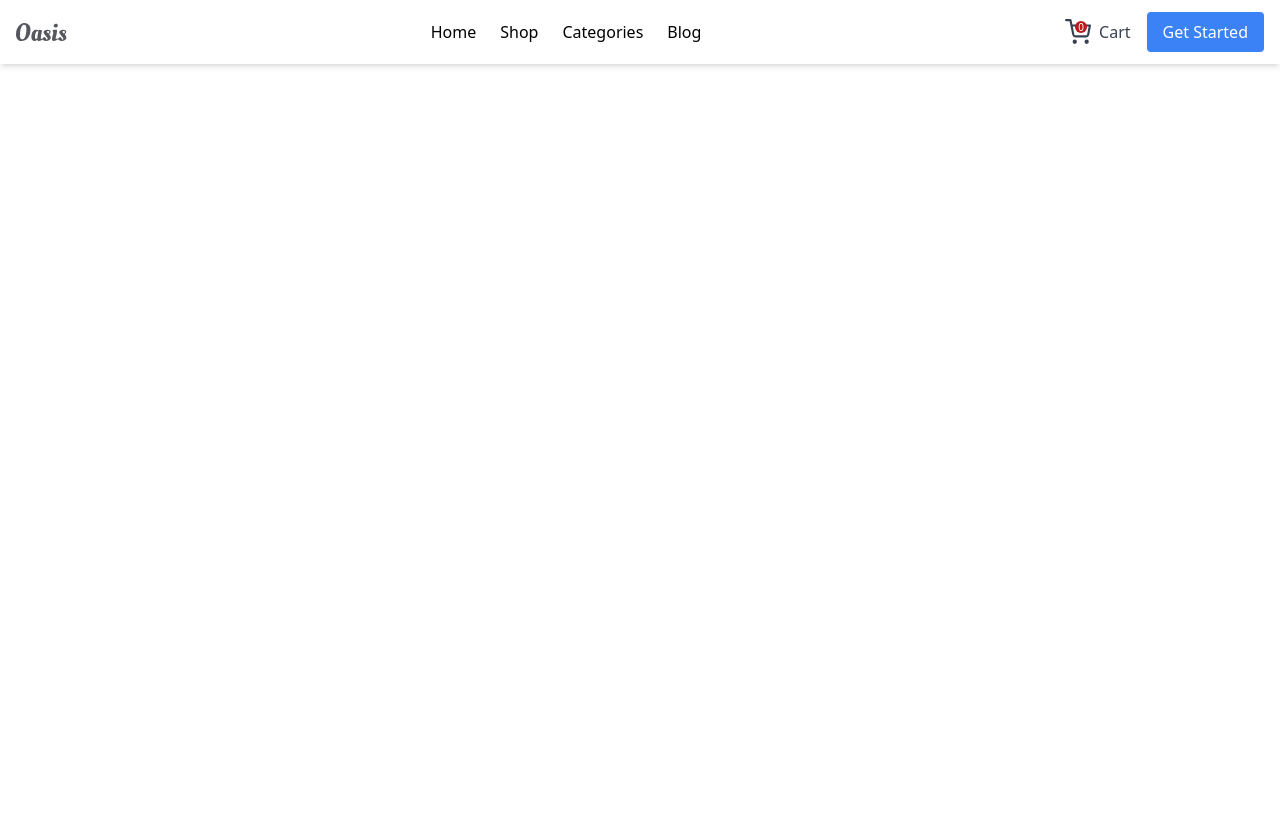
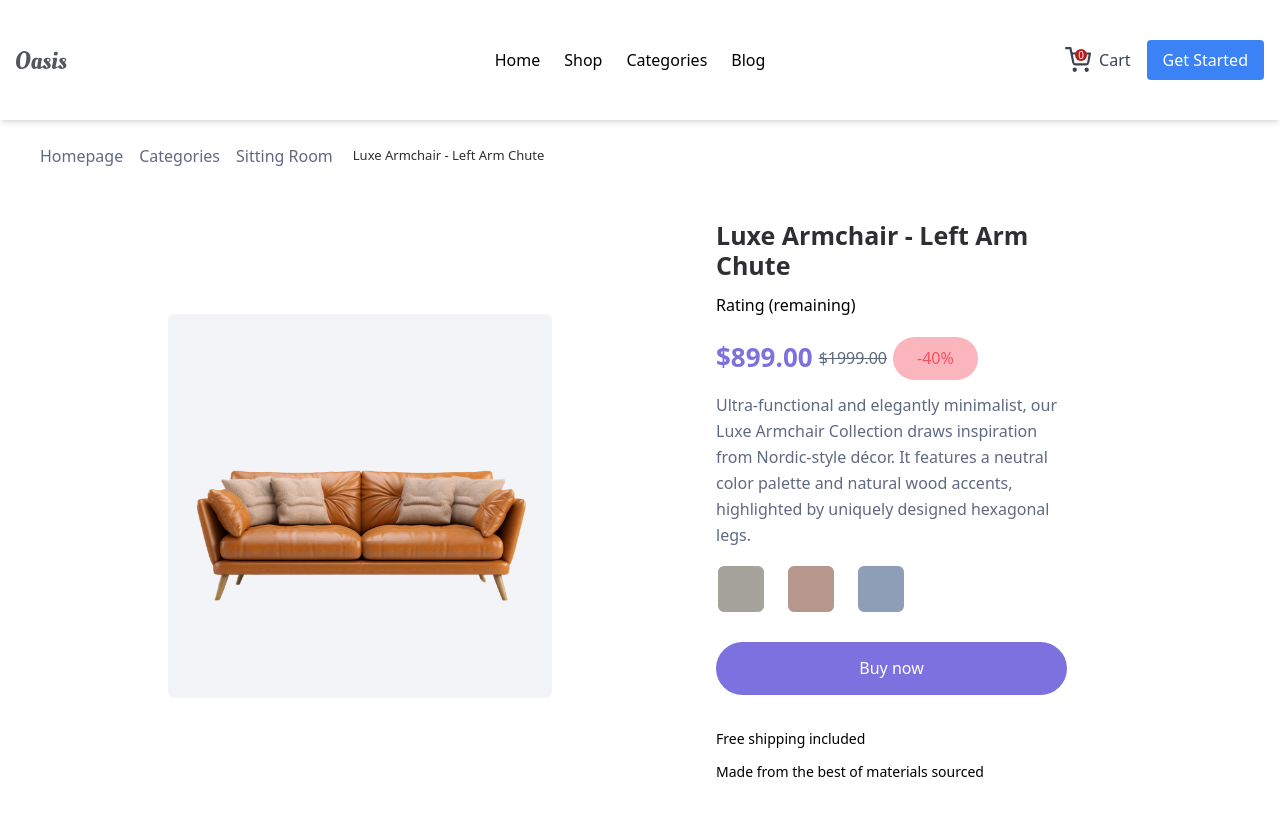
Before and after one commit to MuzzammilAfridi/Oasis, a React (Vite) app: page /1 in a window 1280 px wide. Shown: the top 816 px of the page. Built offline with nearby package versions, Linux system fonts and the light colour scheme.

Commit message:
Frontend is almost ready

```diff
--- a/package.json
+++ b/package.json
@@ -18,6 +18,7 @@
     "react-icons": "^5.3.0",
     "react-redux": "^9.1.2",
     "react-router-dom": "^6.26.2",
+    "react-toastify": "^10.0.6",
     "react-transition-group": "^4.4.5"
   },
   "devDependencies": {
--- a/src/App.jsx
+++ b/src/App.jsx
@@ -20,6 +20,8 @@ import TopProducts from './assets/Components/TopProducts'
 import Shop from './assets/Components/Shop'
 import CartList from './assets/Components/CartList'
 import SuccessPage from './assets/Components/SuccessPage.jsx'
+import { ToastContainer } from 'react-toastify'
+import TopProductsDetails from './assets/Components/TopProductsDetails.jsx'
 // import { Counter } from './features/counter/Counter'
 // import Design from './assets/Components/Design'
 
@@ -65,86 +67,104 @@ function App() {
       qnt : 1
     },
     {
+      id:6,
       img : './top-06.png',
       name : "Faux Leat...",
-      price : "$129"
+      price : 129
     },
     {
+      id:7,
       img : './top-07.png',
       name : "Faux Leat...",
-      price : "$129"
+      price : 129
     },
     {
+      id:8,
       img : './top-08.png',
       name : "Faux Leat...",
-      price : "$129"
+      price : 129
     },
     {
+      id:9,
       img : './top-09.png',
       name : "Faux Leat...",
-      price : "$129"
+      price : 129
     },
     {
+      id:10,
       img : './Top-10.png',
       name : "Faux Leat...",
-      price : "$129"
+      price : 129
     },
     {
+      id:11,
       img : './top-11.png',
       name : "Faux Leat...",
-      price : "$129"
+      price : 129
     },
     {
+      id:12,
       img : './top-12.png',
       name : "Faux Leat...",
-      price : "$129"
+      price : 129
     },
     {
+      id:13,
       img : './top-13.png',
       name : "Faux Leat...",
-      price : "$129"
+      price : 129
     },
     {
+      id:14,
       img : './top-14.png',
       name : "Faux Leat...",
-      price : "$129"
+      price : 129
     },
     {
+      id:15,
       img : './top-15.png',
       name : "Faux Leat...",
-      price : "$129"
+      price : 129
     },
     {
+      id:16,
       img : './top-16.png',
       name : "Faux Leat...",
-      price : "$129"
+      price : 129
     },
     {
+      id:18,
       img : './top-17.png',
       name : "Faux Leat...",
-      price : "$129"
+      price : 129
     },
     {
+      id:19,
       img : './top-18.png',
       name : "Faux Leat...",
-      price : "$129"
+      price : 129
     },
     {
+      id:20,
       img : './top-19.png',
       name : "Faux Leat...",
-      price : "$129"
+      price : 129
     },
     {
+      id:21,
       img : './top-20.png',
       name : "Faux Leat...",
-      price : "$129"
+      price : 129
     },
     {
+      id:22,
       img : './top-21.png',
       name : "Faux Leat...",
-      price : "$129"
+      price : 129
     },
   ]
+
+
 
 
   const articleData = [
@@ -254,7 +274,7 @@ function App() {
       <Navbar setOpen={setOpen}  count1={count1} open={open} />
       {/* <Counter/> */}
 
-      {open && !signUp && (  <div className="sm:w-[52vw] w-screen h-screen  fixed right-0 top-0 z-50 transition-all duration-500">
+      {open && !signUp && (  <div className="sm:w-[52vw] w-screen h-screen  fixed right-0 sm:-top-5 z-50 transition-all duration-500">
         <LoginPage setOpen={setOpen} open={open} signUp={signUp} setSignUp={setSignUp} />
           </div>)}
       {signUp && (  <div className="sm:max-w-[40vw] w-screen min-h-screen  fixed right-0 top-0 z-50 transition-all duration-500">
@@ -265,13 +285,14 @@ function App() {
 
     <Routes>
       <Route path='/' element={<HeroSection setImg={setImg} setItemPrice={setItemPrice} itemPrice={itemPrice} setCount1={setCount1} count1={count1} topProductsData={topProductsData} designData={designData}/>}/>
-      <Route path='/login' element={<LoginPage setOpen={setOpen} open={open}/>}/>
+      <Route path='/login' element={<LoginPage setOpen={setOpen} open={open} signUp={signUp} setSignUp={setSignUp}/>}/>
       <Route path='/createAccount' element={<CreateAccount/>}/>
       <Route path='/forgot' element={<ForgotPassword/>}/>
       <Route path='/checkout' element={<Checkout/>}/>
       <Route path='/payment' element={<Payment/>}/>
       <Route path='/order' element={<OderPlaced/>}/>
-      <Route path='/shop' element={<Shop topProductsData={topProductsData} />}/>
+      <Route path='/shop' element={      <TopProducts setCount1={setCount1} setImg={setImg} setItemPrice={setItemPrice} itemPrice={itemPrice}  count1={count1} topProductsData={topProductsData}/>
+}/>
       {/* <Route path='/view' element={<ViewProduct/>}/> */}
       <Route path='/cartlist' element={<CartList setImg={setImg} img={img} itemPrice={itemPrice}/>}/>
       <Route path='/blog' element={<ArticleHero articleData={articleData}/>}/>
@@ -279,6 +300,7 @@ function App() {
       <Route path='/sittingRoom'  element={<SittingRoom  topProductsData={topProductsData}/>}/>
       <Route path='/buy' element={<SuccessPage/>}/>
 
+      <Route path="/:id" element={<TopProductsDetails topProductsData={topProductsData}/>} />
 
 
 
@@ -317,6 +339,8 @@ function App() {
 
     {/* </div> */}
     </Routes>
+    <ToastContainer/>
+
     </div>
   )
 }
--- a/src/assets/Components/CartList.jsx
+++ b/src/assets/Components/CartList.jsx
@@ -5,7 +5,7 @@ import { Link } from 'react-router-dom';
 const CartList = ({itemPrice,setImg, img}) => {
   const item = useSelector((state) => state.counter.items)
   const ttlPrice = useSelector((state) => state.counter.totalPrice)
-  console.log(item);
+  // console.log(item);
  const dispatch = useDispatch()
 
 
@@ -18,15 +18,17 @@ const CartList = ({itemPrice,setImg, img}) => {
     <div className='flex flex-col items-center mt-5 justify-center'>
         <h1 className='text-center text-4xl mt-5'>Cart List</h1>
        {item.map((e)=>(
-         <div key={e.id} className="w-[600px] mt-5 h-[150px] flex items-center justify-between px-8 rounded-lg shadow-lg border-2">
-         <img className=' h-full' src={e.img} alt="img" />
+         <div key={e.id} className="sm:w-[600px] mt-5 h-[180px] flex items-center justify-between sm:px-8 px-2 rounded-lg  w-screen shadow-lg border">
+          <div className="h-full flex flex-col">
+         <img className=' h-[130px]' src={e.img} alt="img" />
          <p className='text-sm text-center'>Price : {e.qnty*e.price}</p>
-         <Link to='/buy' className='px-4 rounded py-2 bg-green-600 hover:bg-green-700 active:bg-green-900 '>Buy Now</Link>
+         </div>
+         <Link to='/buy' className='px-4 rounded py-2 bg-[#7C71DF] text-white hover:bg-[#6358be] active:bg-green-900 '>Buy Now</Link>
          {/* <p>Quantity: {e.qnty || 0}</p> */}
 
          <div className="flex gap-2 items-center">
                             <button
-                                className="px-2 py-1 bg-green-500 text-white rounded"
+                                className="px-2 py-1 bg-green-400 text-white rounded"
                                 onClick={() => handleQuantityChange(e.id, 'increment')}
                             >
                                 +
@@ -42,7 +44,7 @@ const CartList = ({itemPrice,setImg, img}) => {
 
          </div>
        ))}
-       <p className='my-5 text-lg font-semibold bg-cyan-400 px-5 py-2'>Total Price : {ttlPrice}</p>
+       <p className='my-5 text-lg font-semibold  w-screen text-center px-5 py-2'>Total Price : {ttlPrice}</p>
 
 
     </div>
--- a/src/assets/Components/CreateAccount.jsx
+++ b/src/assets/Components/CreateAccount.jsx
@@ -6,7 +6,7 @@ import { useState } from 'react';
 const CreateAccount = ({setOpen, setSignUp}) => {
 
   const handleLogin = ()=>{
-    console.log("login in side the Signup");
+    // console.log("login in side the Signup");
 
     setOpen(true)
     setSignUp(false)
@@ -23,8 +23,8 @@ const CreateAccount = ({setOpen, setSignUp}) => {
 
   return (
     <>
-     <div className="sm:w-[35vw] flex absolute right-0 flex-col gap-5 items-center pt-5 shadow-lg bg-gray-100 min-h-screen">
-      <button onClick={handleCloseSign} className=' absolute top-5 left-5'>X</button>
+     <div className="sm:w-[35vw] pt-36  sm:mt-0 w-screen flex absolute right-0  flex-col gap-5 items-center sm:pt-5 shadow-lg bg-gray-100 min-h-screen">
+      <button onClick={handleCloseSign} className=' absolute sm:top-5 top-10 left-5 text-xl  px-2 py-1 font-bold'>X</button>
         <h3 className='text-3xl font-semibold'>Sign Up</h3>
         <img className='w-[100px]' src="./createAcc.png" alt="img" />
         <p>Let's get your set up</p>
--- a/src/assets/Components/Navbar.jsx
+++ b/src/assets/Components/Navbar.jsx
@@ -15,8 +15,8 @@ function Navbar({ open, setOpen, count1 }) {
   //  const dispatch = useDispatch()
 
   return (
-    <nav className="bg-white shadow-md ">
-      <div className="container mx-auto px-4 py-3  flex justify-between items-center">
+    <nav className="bg-white shadow-md h-[10vh] sm:h-[15vh]">
+      <div className="container mx-auto px-4 py-3 h-full  flex justify-between items-center">
         {/* Logo */}
         <div className="flex items-center">
         <svg width="51" height="19" viewBox="0 0 51 19" fill="none" xmlns="http://www.w3.org/2000/svg">
@@ -29,18 +29,15 @@ function Navbar({ open, setOpen, count1 }) {
 
         </div>
 
-        {/* Mobile Menu Button */}
-        <div className="md:hidden">
-          <button onClick={() => setIsOpen(!isOpen)}>
-            {isOpen ? <FiX size={24} /> : <FiMenu size={24} />}
-          </button>
-        </div>
+
 
         {/* Menu Items */}
         <ul
+        onClick={()=>setIsOpen(!isOpen)}
+
           className={`${
             isOpen ? 'block' : 'hidden'
-          } absolute top-16 left-0 w-full bg-white md:static md:flex md:items-center md:justify-center md:space-x-6 transition-all ease-in-out duration-300 md:w-auto`}
+          } absolute top-[10vh] left-0 w-full  md:static md:flex md:items-center ml-32 md:justify-center md:space-x-6 z-20 shadow-lg sm:shadow-none bg-slate-300 sm:bg-white transition-all ease-in-out duration-300 md:w-auto`}
         >
           <li className="py-2 px-4 md:px-0 hover:text-blue-500">
             <Link to="/">Home</Link>
@@ -56,29 +53,40 @@ function Navbar({ open, setOpen, count1 }) {
           </li>
           <li className="py-2 px-4 sm:hidden md:px-0 hover:text-blue-500"
          >
-            <a href="#">Get Started</a>
+            <button onClick={()=>setOpen(!open)}>Get Started</button>
           </li>
         </ul>
 
-        {/* Right Side: Add to Cart and Get Started */}
-        <div className="hidden md:flex items-center space-x-4">
+
+<div className="flex gap-3 ">
+
+   {/* Right Side: Add to Cart and Get Started */}
+   <div className=" flex items-center space-x-4">
 
           <Link to="/cartlist">
           <button className="flex items-center relative text-gray-700 hover:text-blue-500">
-            <div className="bg-red-700 text-[10px] text-white flex items-center justify-center rounded-full w-3 absolute top-[2px] left-[10px] h-3">{qnt}</div>
+            <div className="bg-red-700 text-[10px]  text-white flex items-center justify-center rounded-full w-3 absolute top-[2px] left-[10px] h-3">{qnt}</div>
             <FiShoppingCart size={26} />
-            <span className="ml-2">Cart</span>
+            <span className="ml-2 hidden sm:block">Cart</span>
           </button>
 
           </Link>
 
           <button
-            className="bg-blue-500 text-white px-4 py-2 rounded hover:bg-blue-600"
+            className="bg-blue-500 hidden sm:block text-white px-4 py-2 rounded hover:bg-blue-600"
             onClick={handleGetStarted}
 
           >
             Get Started
           </button>
+        </div>
+
+         {/* Mobile Menu Button */}
+         <div className="md:hidden mt-3 ">
+          <button onClick={() => setIsOpen(!isOpen)}>
+            {isOpen ? <FiX size={24} /> : <FiMenu size={24} />}
+          </button>
+        </div>
         </div>
       </div>
     </nav>
--- a/src/assets/Components/Shop.jsx
+++ b/src/assets/Components/Shop.jsx
@@ -7,20 +7,20 @@ const Shop = ({topProductsData}) => {
     <div>
       <div className=" w-full  max-h-[2897px]  mx-auto">
         {/* <Navbar/> */}
-      <h2 className="text-[20px] mt-5 sm:mx-14 text-[#2E2F33] leading-[24.2px] font-bold">
+      <h2 className="text-[20px] mt-5 ml-4 sm:mx-14 text-[#2E2F33] leading-[24.2px] font-bold">
         Top Products
       </h2>
 
       {/* Grid container for products */}
       <div className="grid grid-cols-2 sm:grid-cols-4 gap-4 mt-5 w-full">
         {topProductsData.map((elem, idx) => (
-          <div key={idx} className="flex flex-col items-center justify-center">
+          <div key={idx} className="flex shadow py-3 rounded-lg flex-col items-center justify-center">
             <img
               className="bg-[#F3F4F7] w-[164px] h-[173px] sm:w-[296px] sm:h-[313px]"
               src={elem.img}
               alt="Product Image"
             />
-            <div className="flex flex-col items-start mt-2">
+            <div className="flex justify-between w-[164px] px-1 py-2 mt-2">
               <p className="font-semibold text-[14px] leading-[16px]">{elem.name}</p>
               <p className="font-semibold text-[14px] leading-[16px]">{elem.price}</p>
             </div>
--- a/src/assets/Components/SuccessPage.jsx.jsx
+++ b/src/assets/Components/SuccessPage.jsx.jsx
@@ -25,12 +25,12 @@ const SuccessPage = () => {
           <p className="text-gray-600">
             Your ad has been successfully purchased. Thank you for your trust!
           </p>
-          <button
+          {/* <button
             className="mt-6 px-5 py-2 bg-green-500 text-white rounded-lg hover:bg-green-600 transition duration-300"
             onClick={() => setShow(false)}
           >
             Done
-          </button>
+          </button> */}
           <div className="mt-4">
             <Link
               to="/"
--- a/src/assets/Components/TopProducts.jsx
+++ b/src/assets/Components/TopProducts.jsx
@@ -2,6 +2,8 @@ import React, { useState } from 'react';
 import { useDispatch, useSelector } from 'react-redux';
 // import { } from 'react';
 import {addItem} from '../../features/counter/counterSlice'
+// import { toast } from "react-toastify";
+import { Link } from 'react-router-dom';
 
 
 
@@ -19,6 +21,8 @@ const TopProducts = ({ topProductsData, setImg, setCount1, count1, setItemPrice,
   // const item = useSelector((state) => state.counter.items)
   // console.log(item);
 
+  const notifySuccess = () => toast.success("Product added successfully!");
+
 
 
   return (
@@ -28,19 +32,27 @@ const TopProducts = ({ topProductsData, setImg, setCount1, count1, setItemPrice,
       </h2>
 
       {/* Grid container for products */}
-      <div className="grid grid-cols-2 sm:grid-cols-4 gap-4 mt-5 w-full">
+      <div className="grid grid-cols-2 sm:grid-cols-4 gap-3 mt-5 w-full">
         {topProductsData.map((elem, idx) => (
-          <div key={idx} className="flex flex-col items-center justify-center">
+          <div key={idx} className="flex flex-col shadow py-1 px-1 rounded-lg border items-center justify-center">
+            <Link to={`/${elem.id}`}>
             <img
               className="bg-[#F3F4F7] w-[164px] h-[173px] sm:w-[296px] sm:h-[313px]"
               src={elem.img}
               alt="Product Image"
 
             />
-            <div className="flex w-full justify-between px-2 items-start mt-2">
+            </Link>
+            <div className="flex w-full   px-2 items-center py-2 mt-2">
+              <div className=" flex justify-between w-full space-y-1">
               <p className="font-semibold text-[14px] leading-[16px]">{elem.name}</p>
-              <p className="font-semibold text-[14px] leading-[16px]">{elem.price}</p>
-              <button      onClick={()=>{
+              <p className="font-normal text-[14px] leading-[16px]">Price : {elem.price}</p>
+              </div>
+              {/* <button
+                className='bg-cyan-400 sm:py-2 sm:px-4 px-1 rounded-md hover:bg-cyan-500'
+                onClick={()=>{
+                  // prompt("Your item has been added to the cart")
+                  // notifySuccess()
                 dispatch(addItem(elem))
                 // dispatch(increment())
                 // setCount1(count1+1)
@@ -49,7 +61,7 @@ const TopProducts = ({ topProductsData, setImg, setCount1, count1, setItemPrice,
                 // setImg(elem.img)
 
               }
-              }>Add to Cart</button>
+              }>Add to Cart</button> */}
             </div>
           </div>
 
--- /dev/null
+++ b/src/assets/Components/TopProductsDetails.jsx
@@ -0,0 +1,101 @@
+import React from 'react'
+import { useParams } from 'react-router-dom'
+import { useDispatch } from 'react-redux'
+import { toast } from "react-toastify";
+
+import {addItem} from '../../features/counter/counterSlice'
+
+
+const TopProductsDetails = ({topProductsData}) => {
+  const dispatch = useDispatch()
+
+
+    const {id} = useParams();
+
+    const product = topProductsData.find((e)=> e.id === parseInt(id));
+
+    if (!product) {
+        return <p>Product not found!</p>;
+      }
+
+  const notifySuccess = () => toast.success("Product added successfully!");
+
+
+  return (
+    <div className='w-full   sm:w-screen bg-white  h-fit pb-4'>
+    {/* <Navbar /> */}
+
+    <div className='flex pl-4 sm:pl-10 flex-col sm:flex-row sm:items-center gap-5 mt-6 mb-8 items-start text-[#5F6980]'>
+   <div className='flex gap-4'>
+   <p><a href="#">Homepage </a></p>
+      <p><a href="#">Categories </a></p>
+      <p><a href="#">Sitting Room </a></p>
+   </div>
+      <p className='text-[13px] font-normal leading-[15.73px] text-[#2E2F33]'>Luxe Armchair - Left Arm Chute</p>
+    </div>
+
+    <div className='flex flex-col  sm:flex-row   sm:pl-10 gap-4 w-full mt-5'>
+      {/* Product Info Section */}
+
+        <div className='flex items-center justify-center sm:w-1/2 w-screen '>
+        <img className='rounded-md w-[80vw] sm:w-[30vw] sm:ml-5 ml-0 bg-[#F3F4F7] object-cover' src={product.img} alt="Product" />
+        {/* <img className='w-full rounded-md hidden sm:block my-4 h-[361px] bg-[#F3F4F7] object-cover' src="./sofa-02.png" alt="Product" />
+        <img className='w-full rounded-md hidden sm:block h-[361px] bg-[#F3F4F7] object-cover' src="./sofa-03.png" alt="Product" />
+        <img className='w-full rounded-md hidden sm:block my-4 h-[361px] bg-[#F3F4F7] object-cover' src="./sofa-04.png" alt="Product" /> */}
+      </div>
+
+
+
+      {/* Product Details Section */}
+      <div className='flex-1 pl-4 sm:pl-10 h-fit  flex flex-col'>
+        <div className='flex-grow'>
+          <p className='font-semibold text-[25px] leading-[30.26px] text-[#2E2F33] mt-5'>Luxe Armchair - Left Arm <br /> Chute</p>
+          <p className='mt-3'>Rating (remaining)</p>
+
+          <div className='flex items-center justify-start gap-[6px] mt-5'>
+            <p className='font-semibold text-[26px] leading-[31.47px] text-[#7C71DF]'>$899.00</p>
+            <p className='text-[16px] font-normal leading-[19.36px] line-through text-[#5F6980]'>$1999.00</p>
+            <p className='px-6 py-3 text-[16px] font-medium leading-[19.36px] rounded-3xl bg-[#f650616c] text-[#f65061]'>-40%</p>
+          </div>
+
+          <p className='mt-3 font-normal text-[16px] leading-[26px] text-[#5f6980]'>
+            Ultra-functional and elegantly minimalist, our <br />
+            Luxe Armchair Collection draws inspiration <br />
+            from Nordic-style décor. It features a neutral <br />
+            color palette and natural wood accents, <br />
+            highlighted by uniquely designed hexagonal <br />
+            legs.
+          </p>
+
+          {/* Color Options */}
+          <div className='flex justify-start gap-5 mt-4'>
+            <span className='w-[50px] h-[50px] border-2 border-white bg-[#A6A39D] rounded-lg'></span>
+            <span className='w-[50px] h-[50px] border-2 border-white bg-[#B6978D] rounded-lg'></span>
+            <span className='w-[50px] h-[50px] border-2 border-white bg-[#8D9EB6] rounded-lg'></span>
+          </div>
+        </div>
+
+        {/* Buy Now Button */}
+        <div className='flex justify-start mt-7 mb-5'>
+          <button
+          onClick={()=>{
+            // console.log(product);
+            notifySuccess()
+            dispatch(addItem(product))} }
+          className='w-[351px] h-[45px] sm:h-[53px] bg-[#7c71df] text-white rounded-[50px]'>Buy now</button>
+        </div>
+
+        {/* Shipping Info */}
+        <div className='pb-4'>
+          <p className='text-[14px] leading-[16.94px] font-normal text-black my-[16px]'>Free shipping included</p>
+          <p className='text-[14px] leading-[16.94px] font-normal text-black my-[16px]'>Made from the best of materials sourced</p>
+        </div>
+      </div>
+    </div>
+    </div>
+
+
+  )
+}
+
+export default TopProductsDetails
--- a/src/main.jsx
+++ b/src/main.jsx
@@ -5,6 +5,8 @@ import './index.css'
 import { BrowserRouter } from 'react-router-dom'
 import { store } from './app/store.js'
 import { Provider } from 'react-redux'
+import { ToastContainer, toast } from "react-toastify";
+import 'react-toastify/dist/ReactToastify.css';
 
 
 createRoot(document.getElementById('root')).render(
```
Also changed, not shown: src/assets/Components/LoginPage.jsx (+10 -8 lines), 1 other file (tests, documents, lock files or other folders).
